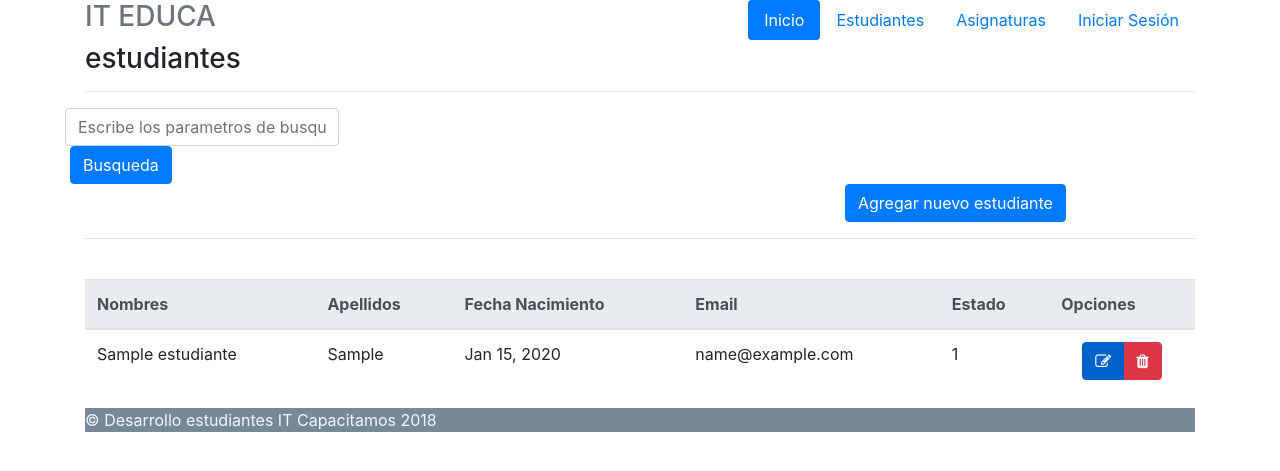
After one commit to betodev90/iteduca1, a Django app: page /estudiantes/ in a window 1280 px wide. The commit adds this page. Shown: the top 471 px of the page. Run offline with Django 3.2, Linux system fonts and the light colour scheme; tables that the repository leaves empty hold one stand-in row (values such as "Sample post"); some libraries are stand-ins or nearby versions.

Commit message:
Agregando funcionalidad CRUD estudiantes

```diff
--- a/courses/templates/base_curso.html
+++ b/courses/templates/base_curso.html
@@ -21,7 +21,7 @@
               <a class="nav-link active" href="#">Inicio <span class="sr-only">(current)</span></a>
             </li>
             <li class="nav-item">
-              <a class="nav-link" href="#">Estudiantes</a>
+              <a class="nav-link" href="{% url 'lista_estudiantes' %}">Estudiantes</a>
             </li>
             <li class="nav-item">
               <a class="nav-link" href="#">Asignaturas</a>
--- a/estudiantes/forms.py
+++ b/estudiantes/forms.py
@@ -8,8 +8,8 @@ from .validaciones_form import validador_solo_letras, validador_solo_espacios_va
 
 alphanumeric = RegexValidator(r'^[a-zA-Z]+$', 'Only alphanumeric characters are allowed.')
 SEXO_OPCIONES = (
-    ('M', 'Masculino'),
-    ('F', 'Femenino'),
+    ('m', 'Masculino'),
+    ('f', 'Femenino'),
 )
 
 
@@ -18,9 +18,9 @@ class FormEstudiante(forms.Form):
     apellidos = forms.CharField(max_length=100, label=u"Apellidos")
     usuario = forms.CharField(min_length=4, max_length=20, label=u"Usuario")
     contrasenia = forms.CharField(
-        widget=forms.PasswordInput(), label=u"Contraseña", max_length=24
+        widget=forms.PasswordInput(), label=u"Clave", max_length=24
     )
-    comfirma_contrasenia = forms.CharField(widget=forms.PasswordInput(), label="Confirmar Contraseña", max_length=24)
+    comfirma_contrasenia = forms.CharField(widget=forms.PasswordInput(), label="Confirmar Clave", max_length=24)
     fecha_nac = forms.DateField(label=u"Fecha Nacimiento", widget=forms.DateInput(format=("%Y-%m-%d")))
     telefono = forms.CharField(label=u"Teléfono", max_length=12,
                                validators=[validador_solo_espacios_vacios], required=False
@@ -29,7 +29,7 @@ class FormEstudiante(forms.Form):
     email = forms.EmailField(label=u"Email")
     estado_civil = forms.ChoiceField(choices='', widget=forms.RadioSelect(),
                                      label=u"Estado Cívil", required=False)
-    sexo = forms.ChoiceField(choices=SEXO_OPCIONES)
+    # sexo = forms.ChoiceField(choices=SEXO_OPCIONES)
     foto = forms.ImageField(required=False, label=u"Foto")
     facebook = forms.CharField(required=False, max_length=100, label="Facebook")
 
@@ -53,7 +53,7 @@ class FormEstudiante(forms.Form):
         elif password1 != password2:
             raise forms.ValidationError("Error: lContraseñas diferentes")
 
-        return self.cleaned_data
+        return password1
 
     def clean_fecha_nac(self):
         fecha_nac = self.cleaned_data.get('fecha_nac')
--- a/estudiantes/models.py
+++ b/estudiantes/models.py
@@ -22,19 +22,17 @@ class Estudiante(User):
         ('v', 'Viudo(a)'),
     )
     ESTADOS_OPCIONES = (
-        (0, u'Pendiente'),
-        (1, u'Activo'),
-        (2, u'Inactivado'),
-        (3, u'Eliminado'),
+        (0, 'Pendiente'),
+        (1, 'Activo'),
+        (2, 'Inactivado'),
+        (3, 'Eliminado'),
     )
 
     nombres = models.CharField(max_length=250)
     apellidos = models.CharField(max_length=250)
-    sexo    = models.CharField(max_length=150, choices=SEXO_OPCIONES)
     # No olvidar instalar la dependencia de imagenes / Pillow
     foto    = models.ImageField(upload_to=url, verbose_name="Imagen", null=True)
-    estado_civil = models.CharField(max_length=220, null=True, choices=ESTADO_CIVIL_OPCIONES)
-    fecha_nacimiento    = models.DateField(auto_now_add=True)
+    fecha_nacimiento    = models.DateField()
     facebook            = models.CharField(max_length=220, null=True, blank=True)
     direccion           = models.CharField(max_length=220, null=True, blank=True)
     telefono            = models.CharField(max_length=220, null=True, blank=True)
--- a/estudiantes/templates/form.html
+++ b/estudiantes/templates/form.html
@@ -6,7 +6,7 @@
     <h2>Nuevo Estudiante</h2>
     {% include 'fragmentos/messages.html' %}
 
-    <form method="post">
+    <form method="post" enctype="multipart/form-data">
         {% csrf_token %}
 
         {% for field in form.visible_fields %}
@@ -23,7 +23,7 @@
           <button type="submit" class="btn btn-success">
             <span class="glyphicon glyphicon-ok"></span> Save
           </button>
-          <a href="#" class="btn btn-default">Cancel</a>
+          <a href="{% url 'lista_estudiantes' %}" class="btn btn-default">Cancel</a>
         </div>
 
     </form>
--- /dev/null
+++ b/estudiantes/templates/lista_estudiantes.html
@@ -0,0 +1,100 @@
+{% extends 'base_curso.html' %}
+
+{% block head-titulo %}
+    Lista de estudiantes
+{% endblock %}
+
+{% block contenido %}
+    <h3>estudiantes</h3>
+    <hr>
+    <div class="row">
+        {# Formulario de busqueda #}
+        <form method="get">
+            <div class="form-row">
+                <div>
+                    <input name="q" class="form-control" placeholder="Escribe los parametros de busqueda" id="buscador">
+                </div>
+            </div>
+            <button class="btn btn-primary" type="submit">Busqueda</button>
+        </form>
+    </div>
+
+    <div class="row">
+        <div class="col-md-4 offset-md-8">
+            <a href="{% url 'registrar_estudiante' %}" class="btn btn-primary">
+                Agregar nuevo estudiante
+            </a>
+        </div>
+    </div>
+    <hr />
+
+    <br>
+
+    <table class="table">
+
+        <thead class="thead-light">
+            <tr>
+              <th scope="col">Nombres</th>
+                <th scope="col">Apellidos</th>
+              <th scope="col">Fecha Nacimiento</th>
+              <th scope="col">Email</th>
+              <th scope="col">Estado</th>
+                <th>Opciones</th>
+            </tr>
+        </thead>
+        <tbody>
+            {% for estudiante in estudiantes %}
+                <tr>
+                    <td>{{ estudiante.nombres }}</td>
+                    <td>{{ estudiante.apellidos }}</td>
+                    <td>{{ estudiante.fecha_nacimiento|date:"M d, Y" }}</td>
+                    <td>{{ estudiante.email }}</td>
+                    <td>{{ estudiante.estado }}</td>
+                    <td class="text-center">
+                        <div class="btn-group mr30">
+                            <a class="btn btn-primary active"
+                                    href="{% url 'editar_estudiante' estudiante.pk %}">
+                                <i class="fa fa-pencil-square-o" aria-hidden="true"></i>
+                            </a>
+                            <a class="btn btn-danger" href="#">
+                                <i class="fa fa-trash" aria-hidden="true"></i>
+                            </a>
+                        </div>
+                    </td>
+                </tr>
+            {% empty %}
+                <h4>No existe información que mostrar en la busqueda/lista</h4>
+            {% endfor %}
+        </tbody>
+    </table>
+
+
+    {% if estudiantes.has_other_pages %}
+
+      <ul class="pagination">
+
+        {% if estudiantes.has_previous %}
+            <li><a href="?page={{ estudiantes.previous_page_number }}">&laquo;</a></li>
+        {% else %}
+            <li class="disabled"><span>&laquo;</span></li>
+        {% endif %}
+
+        {% for i in estudiantes.paginator.page_range %}
+          {% if estudiantes.number == i %}
+            <li class="active"><span>{{ i }} <span class="sr-only">(current)</span></span></li>
+          {% else %}
+            <li><a href="?page={{ i }}">{{ i }}</a></li>
+          {% endif %}
+        {% endfor %}
+
+        {% if estudiantes.has_next %}
+          <li><a href="?page={{ estudiantes.next_page_number }}">&raquo;</a></li>
+        {% else %}
+          <li class="disabled"><span>&raquo;</span></li>
+        {% endif %}
+
+      </ul>
+
+    {% endif %}
+
+{% endblock %}
--- a/estudiantes/views.py
+++ b/estudiantes/views.py
@@ -8,17 +8,24 @@ from estudiantes.models import Estudiante
 def registrar_estudiante(request):
     form = FormEstudiante()
     if request.method == 'POST':
-        form = FormEstudiante(request.POST)
+        form = FormEstudiante(request.POST, request.FILES)
         print("Errores: ", form.errors)
         if form.is_valid():
             print('Ingreso')
             data = form.cleaned_data
-            print(data.get('sexo'))
-            Estudiante.objects.create(email=data.get('email'), nombres=data.get('nombres'),
-                                      apellidos=data.get('apellidos'), username=data.get('usuario'),
-                                      password=data.get('contrasenia'), fecha_nacimiento=data.get("fecha_nac"),
-                                      sexo=data.get('sexo')
-                                      )
+            Estudiante.objects.create(
+                email=data.get('email'), nombres=data.get('nombres'),
+                apellidos=data.get('apellidos'), username=data.get('usuario'),
+                password=data.get('contrasenia'), fecha_nacimiento=data.get("fecha_nac"),
+            )
+            # estudiante = Estudiante()
+            # estudiante.nombres = data.get('nombres')
+            # estudiante.apellidos = data.get('apellidos')
+            # estudiante.username = data.get('usuario')
+            # estudiante.password = data.get('contrasenia')
+            # print(data.get('fecha_nac'))
+            # estudiante.fecha_nacimiento = data.get("fecha_nac")
+            # estudiante.save()
             messages.success(request, "Se ha creado exitosamente un estudiante")
             return redirect('inicio')
 
@@ -33,3 +40,34 @@ def registrar_estudiante(request):
                     i.field.widget.attrs['class'] = 'danger'
 
     return render(request, 'form.html', {'form': form})
+
+
+def editar_estudiante(request, pk):
+    """Editar estudiante"""
+
+    estudiante = Estudiante.objects.get(pk=pk)
+
+    form = FormEstudiante(initial={
+        'nombres': estudiante.nombres,
+        'apellidos': estudiante.apellidos,
+        'fecha_nac': estudiante.fecha_nacimiento,
+        'email': estudiante.email,
+    })
+    if request.method == 'POST':
+        form = FormEstudiante(request.POST, request.FILES)
+        if form.is_valid():
+            data = form.cleaned_data
+            estudiante.nombres = data.get('nombres')
+            estudiante.apellidos = data.get('apellidos')
+            estudiante.save()
+
+            messages.success(request, "Se realizo el cambio exitosamente")
+            return redirect("inicio")
+        else:
+            messages.error(request, "")
+    return render(request, 'form.html', {'form': form})
+
+
+def lista_estudiantes(request):
+    estudiantes = Estudiante.objects.all()
+    return render(request, 'lista_estudiantes.html', context={'estudiantes': estudiantes})
--- a/iteduca/urls.py
+++ b/iteduca/urls.py
@@ -16,7 +16,7 @@ Including another URLconf
 from django.conf.urls import url
 from django.contrib import admin
 from courses.views import index, lista_cursos
-from estudiantes.views import registrar_estudiante
+from estudiantes.views import registrar_estudiante, editar_estudiante, lista_estudiantes
 from accounts.views import login_view, logout_view
 
 urlpatterns = [
@@ -29,5 +29,8 @@ urlpatterns = [
     url(r'^cursos/$', lista_cursos, name='lista_cursos'),
 
     # estudiante
+    url(r'^estudiantes/$', lista_estudiantes, name='lista_estudiantes'),
     url(r'^estudiantes/nuevo/$', registrar_estudiante, name='registrar_estudiante'),
+    url(r'^estudiantes/editar/(?P<pk>\d+)/$', editar_estudiante, name='editar_estudiante')
+
 ]
```
Also changed, not shown: estudiantes/migrations/0005_auto_20180422_1958.py (added), estudiantes/migrations/0006_auto_20180422_2000.py (added), estudiantes/migrations/0007_auto_20180422_2006.py (added).
